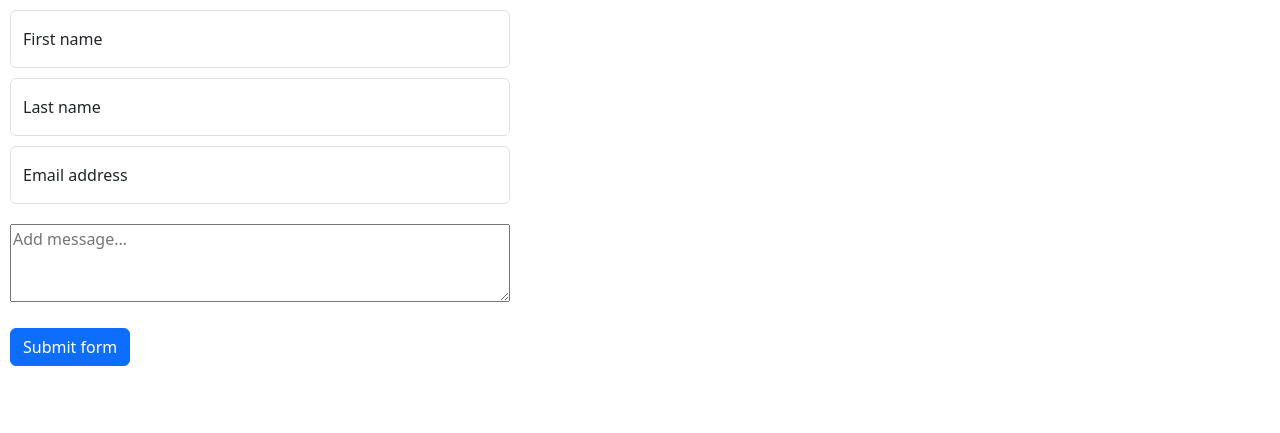
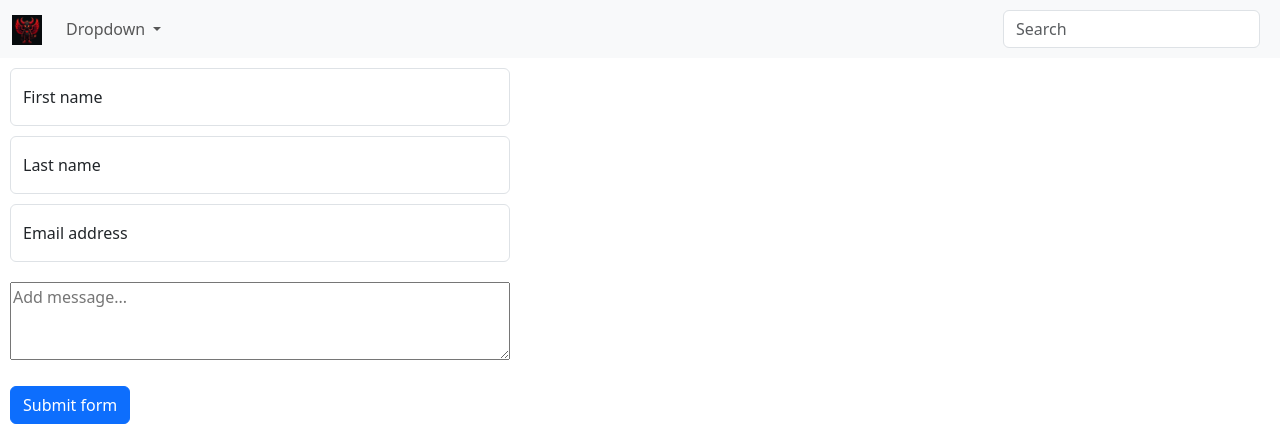
Before and after one commit to DuncanAngel/Review-your-experience-AFH, a PHP site: page /review.php in a window 1280 px wide. Shown: the top 433 px of the page. Run offline with PHP 8.4, Linux system fonts and the light colour scheme.

Commit message:
Added navbar to review page

```diff
--- a/index.php
+++ b/index.php
@@ -28,7 +28,7 @@
                         Dropdown
                     </a>
                     <ul class="dropdown-menu">
-                        <li><a class="dropdown-item" href="#">Action</a></li>
+                        <li><a class="dropdown-item" href="review.php">Review</a></li>
                         <li><a class="dropdown-item" href="#">Another action</a></li>
                         <li><hr class="dropdown-divider"></li>
                         <li><a class="dropdown-item" href="#">Something else here</a></li>
--- a/review.php
+++ b/review.php
@@ -27,6 +27,47 @@ function printMessage($firstName, $lastName, $email, $message) {
     <link href="https://cdn.jsdelivr.net/npm/bootstrap@5.3.3/dist/css/bootstrap.min.css" rel="stylesheet" integrity="sha384-QWTKZyjpPEjISv5WaRU9OFeRpok6YctnYmDr5pNlyT2bRjXh0JMhjY6hW+ALEwIH" crossorigin="anonymous">
 </head>
 <body>
+<nav class="navbar navbar-expand-lg bg-body-tertiary">
+    <div class="container-fluid">
+        <a class="navbar-brand" href="index.php">
+            <img src="img/openart-image_nnevPETh_1732727425807_raw.jpg" alt="logo" width="30" height="30">
+        </a>
+        <button class="navbar-toggler" type="button" data-bs-toggle="collapse" data-bs-target="#navbarSupportedContent" aria-controls="navbarSupportedContent" aria-expanded="false" aria-label="Toggle navigation">
+            <span class="navbar-toggler-icon"></span>
+        </button>
+        <div class="collapse navbar-collapse" id="navbarSupportedContent">
+            <ul class="navbar-nav me-auto mb-2 mb-lg-0">
+                <li class="nav-item dropdown">
+                    <a class="nav-link dropdown-toggle" href="#" role="button" data-bs-toggle="dropdown" aria-expanded="false">
+                        Dropdown
+                    </a>
+                    <ul class="dropdown-menu">
+                        <li><a class="dropdown-item" href="review.php">Review</a></li>
+                        <li><a class="dropdown-item" href="#">Another action</a></li>
+                        <li><hr class="dropdown-divider"></li>
+                        <li><a class="dropdown-item" href="#">Something else here</a></li>
+                    </ul>
+                </li>
+            </ul>
+            <form class="d-flex" role="search">
+                <input class="form-control me-2" type="search" placeholder="Search" aria-label="Search">
+            </form>
+        </div>
+        <div class="collapse" id="navbarToggleExternalContent" data-bs-theme="dark">
+            <div class="bg-dark p-4">
+                <h5 class="text-body-emphasis h4">Collapsed content</h5>
+                <span class="text-body-secondary">Toggleable via the navbar brand.</span>
+            </div>
+        </div>
+    </div>
+    <div class="collapse" id="navbarToggleExternalContent" data-bs-theme="dark">
+        <div class="bg-dark p-4">
+            <h5 class="text-body-emphasis h4">Collapsed content</h5>
+            <span class="text-body-secondary">Toggleable via the navbar brand.</span>
+        </div>
+    </div>
+</nav>
+
 <form method="post" class="wrapper">
     <div class="form-floating">
         <input type="text" class="form-control" name="first-name" id="floatingInput" placeholder="Duncan">
```
